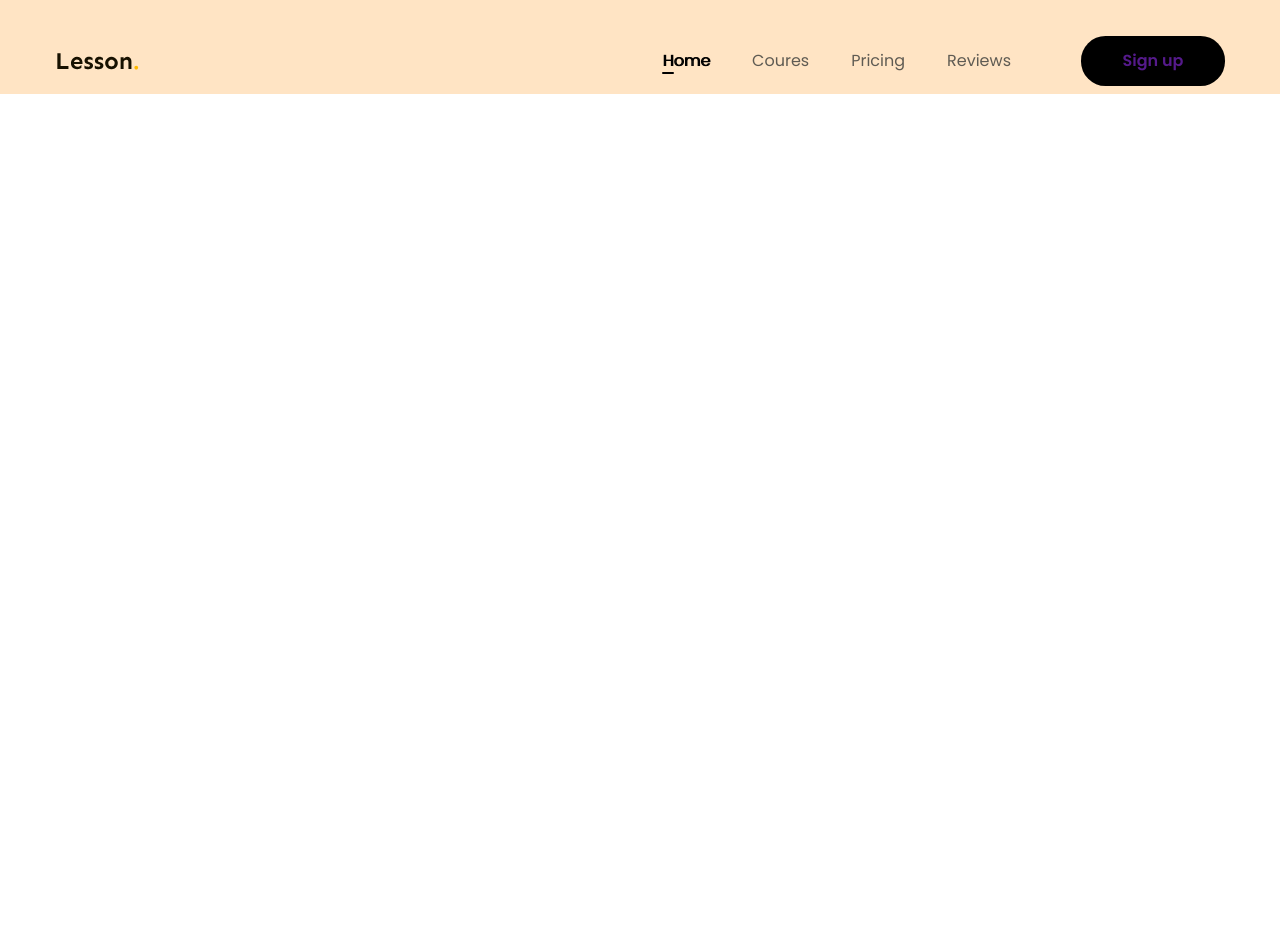
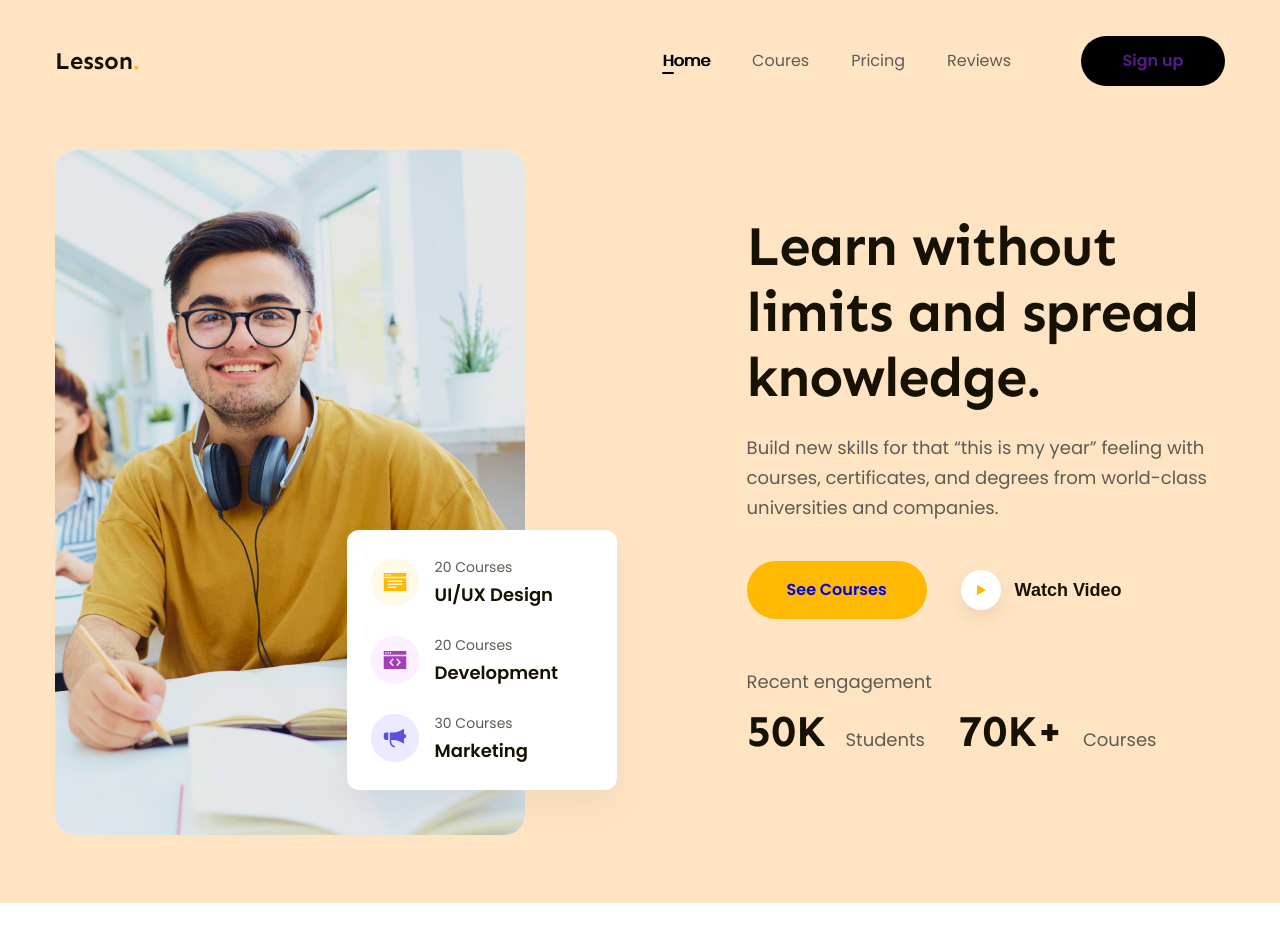
Before and after one commit to tronghia26/figma-to-html, a plain HTML site: page index.html in a window 1280 px wide. Shown: the top 942 px of the page. Drawn offline with Linux system fonts and the light colour scheme.

Commit message:
finish header

```diff
--- a/assets/css/style.css
+++ b/assets/css/style.css
@@ -1,5 +1,9 @@
 * {
   box-sizing: border-box;
+}
+:root {
+  --font-heading: "Sen", sans-serif;
+  --primary-color: #ffb900;
 }
 html {
   font-size: 62.5%;
@@ -30,8 +34,11 @@ a {
   font-weight: 600;
   line-height: 28px;
   text-align: center;
-  border-radius: 24.5px;
+  border-radius: 999px;
   background-color: black;
+}
+.btn:hover {
+  opacity: 0.9;
 }
 /* =====================Header======================== */
 .header {
@@ -40,6 +47,7 @@ a {
 .header.fixed {
   position: sticky;
   top: -28px;
+  z-index: 1;
 }
 .header .body-header {
   display: flex;
@@ -81,3 +89,144 @@ a {
 .header .action {
   margin-left: 49px;
 }
+/* =====================hero======================== */
+.hero {
+  padding: 56px 0 65px;
+  background-color: bisque;
+}
+.hero .body {
+  display: flex;
+}
+/* ==========hero-left============== */
+.hero .media-block {
+  width: 48%;
+  position: relative;
+}
+.hero .media-block .img {
+  width: 470px;
+  height: 685px;
+  object-fit: cover;
+  border-radius: 20px;
+}
+.hero .hero-sumary {
+  padding: 24px;
+  width: 270px;
+  position: absolute;
+  bottom: 48px;
+  right: 0;
+  border-radius: 12px;
+  background-color: white;
+  box-shadow: 0px 16px 32px 0px rgba(0, 0, 0, 0.05);
+}
+.hero-sumary .item {
+  display: flex;
+  align-items: center;
+}
+.hero-sumary .item + .item {
+  margin-top: 22px;
+}
+
+.hero-sumary .icon {
+  width: 48px;
+  height: 48px;
+  border-radius: 50%;
+  display: flex;
+  justify-content: center;
+  align-items: center; /* căn giữa trục ngang và thẳng đứng */
+  background-color: #fff9e8;
+}
+.hero-sumary .icon2 {
+  background-color: #fcefff;
+}
+
+.hero-sumary .icon3 {
+  background-color: #ebeaff;
+}
+.hero-sumary .info {
+  margin-left: 16px;
+}
+.hero-sumary .label {
+  color: #5f5b53;
+  font-size: 1.4rem;
+  line-height: 1.86;
+}
+.hero-sumary .title {
+  color: #171100;
+  font-size: 1.8rem;
+  font-weight: 600;
+  line-height: 1.67;
+}
+
+/* ==========hero-right============== */
+.hero .content-block {
+  width: 52%;
+  padding-left: 130px;
+  padding-top: 64px;
+}
+.hero .heading {
+  font-family: var(--font-heading);
+  color: #171100;
+  font-size: 5.6rem;
+  font-weight: 700;
+  line-height: 1.17;
+  letter-spacing: -0.02em;
+}
+.hero .desc {
+  margin-top: 22px;
+  color: #5f5b53;
+  font-size: 1.8rem;
+  line-height: 1.67;
+}
+
+.hero .cta-group {
+  margin-top: 38px;
+  display: flex;
+  align-items: center;
+}
+.btn-cta {
+  min-width: 180px;
+  background-color: var(--primary-color);
+  line-height: 36px;
+}
+.hero .watch-video {
+  margin-left: 28px;
+  border: none;
+  background-color: transparent;
+  display: flex;
+  align-items: center;
+  cursor: pointer;
+}
+.hero .watch-video .icon {
+  display: flex;
+  align-items: center;
+  justify-content: center;
+  width: 40px;
+  height: 40px;
+  border-radius: 40px;
+  background-color: #fff;
+  box-shadow: 0px 8px 16px 0px rgba(0, 0, 0, 0.07);
+}
+.hero .watch-video span {
+  color: #171100;
+  font-size: 1.8rem;
+  font-weight: 600;
+  line-height: 1.67;
+  margin-left: 14px;
+}
+.hero .desc-recent {
+  margin-top: 48px;
+}
+.hero .stats strong {
+  margin-right: 15px;
+  color: #171100;
+  font-family: var(--font-heading);
+  font-size: 4.4rem;
+  font-weight: 700;
+  line-height: 1.23;
+}
+.hero .stats strong:nth-child(2) {
+  margin-left: 28px;
+}
+.hero .stats {
+  margin-top: 8px;
+}
--- a/index.html
+++ b/index.html
@@ -37,5 +37,78 @@
         </div>
       </div>
     </header>
+    <!-- main -->
+    <div class="main">
+      <div class="hero">
+        <div class="main-content">
+          <div class="body">
+            <!-- hero left -->
+            <div class="media-block">
+              <img
+                src="./assets/img/hero-img.jpg"
+                alt="Learn without limits and spread knowledge."
+                class="img"
+              />
+              <div class="hero-sumary">
+                <!-- item 1 -->
+                <div class="item">
+                  <div class="icon">
+                    <img src="./assets/icon/ds.svg" alt="" />
+                  </div>
+                  <div class="info">
+                    <p class="label">20 Courses</p>
+                    <p class="title">UI/UX Design</p>
+                  </div>
+                </div>
+                <!-- item 2 -->
+                <div class="item">
+                  <div class="icon icon2">
+                    <img src="./assets/icon/dev.svg" alt="" />
+                  </div>
+                  <div class="info">
+                    <p class="label">20 Courses</p>
+                    <p class="title">Development</p>
+                  </div>
+                </div>
+                <!-- item 3 -->
+                <div class="item">
+                  <div class="icon icon3">
+                    <img src="./assets/icon/mkt.svg" alt="" />
+                  </div>
+                  <div class="info">
+                    <p class="label">30 Courses</p>
+                    <p class="title">Marketing</p>
+                  </div>
+                </div>
+              </div>
+            </div>
+            <!-- hero right -->
+            <div class="content-block">
+              <h1 class="heading">
+                Learn without limits and spread knowledge.
+              </h1>
+              <p class="desc">
+                Build new skills for that “this is my year” feeling with
+                courses, certificates, and degrees from world-class universities
+                and companies.
+              </p>
+              <div class="cta-group">
+                <a href="#!" class="btn btn-cta">See Courses</a>
+                <button class="watch-video">
+                  <div class="icon">
+                    <img src="./assets/icon/play.svg" alt="" />
+                  </div>
+                  <span>Watch Video</span>
+                </button>
+              </div>
+              <p class="desc desc-recent">Recent engagement</p>
+              <p class="desc stats">
+                <strong>50K</strong> Students <strong>70K+</strong> Courses
+              </p>
+            </div>
+          </div>
+        </div>
+      </div>
+    </div>
   </body>
 </html>
```
Also changed, not shown: assets/icon/dev.svg (added), assets/icon/ds.svg (added), assets/icon/mkt.svg (added), assets/icon/play.svg (added), assets/img/hero-img.jpg (added).
